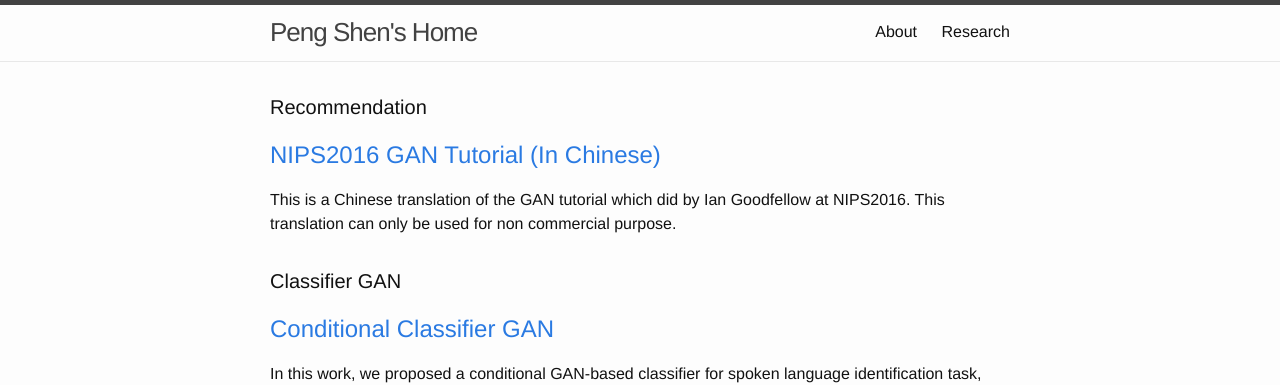
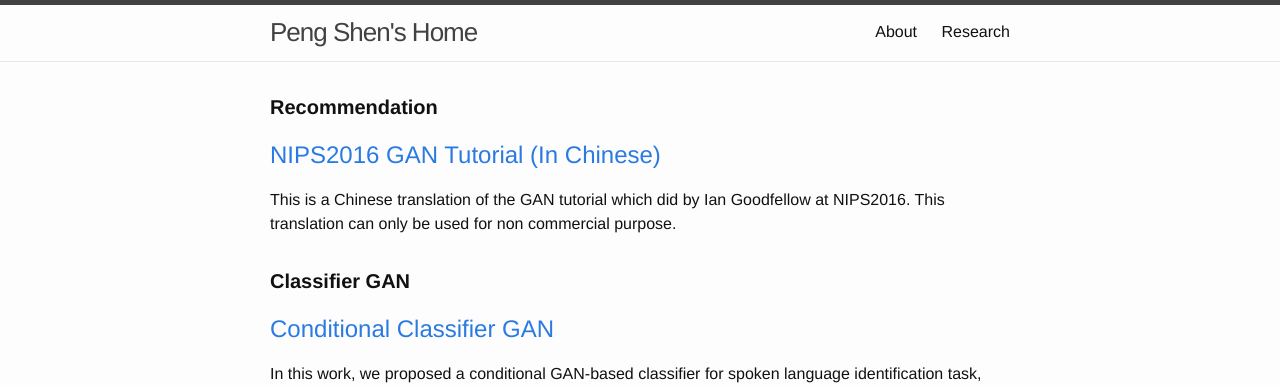
Before and after one commit to sinpycn/sinpycn.github.io, a Jekyll site: the page built from index.md, in a window 1280 px wide. Shown: the top 385 px of the page. Built offline with Jekyll 4.4.1, drawn with Linux system fonts in a browser that asks for light colours.

Commit message:
Update home.html

```diff
--- a/_layouts/home.html
+++ b/_layouts/home.html
@@ -4,7 +4,7 @@ layout: default
 
 <div class="home">
 
-  <h1 class="page-heading">Recommendation</h1>
+  <h1 class="page-heading"><b>Recommendation</b></h1>
   <ul class="post-list">
     <li>
       <h2><a href="/category/gan-tutorial.html" style="text-decoration: none;">NIPS2016 GAN Tutorial (In Chinese)</a></h2>
@@ -13,7 +13,7 @@ layout: default
     </li>
   </ul>
 
-  <h1 class="page-heading">Classifier GAN</h1>
+  <h1 class="page-heading"><b>Classifier GAN</b></h1>
   <ul class="post-list">
     <li>
       <h2><a href="https://sinpycn.github.io/2017/09/15/CCGAN.html" style="text-decoration: none;">Conditional Classifier GAN</a></h2>
```
